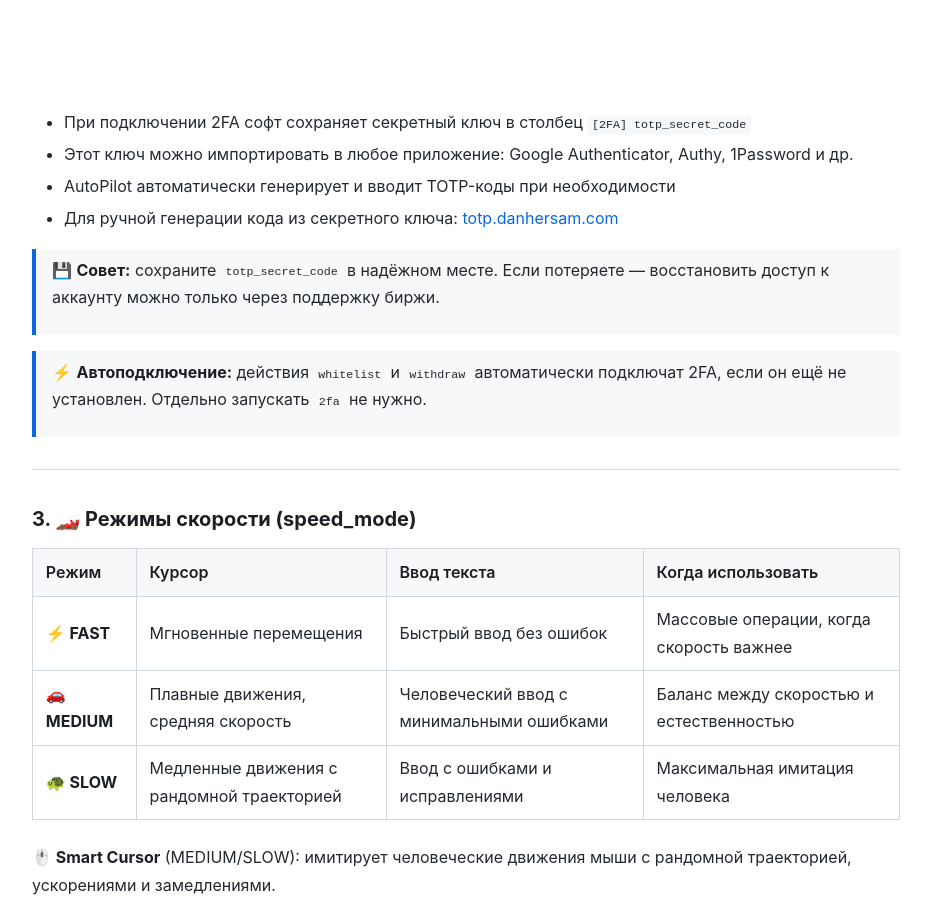
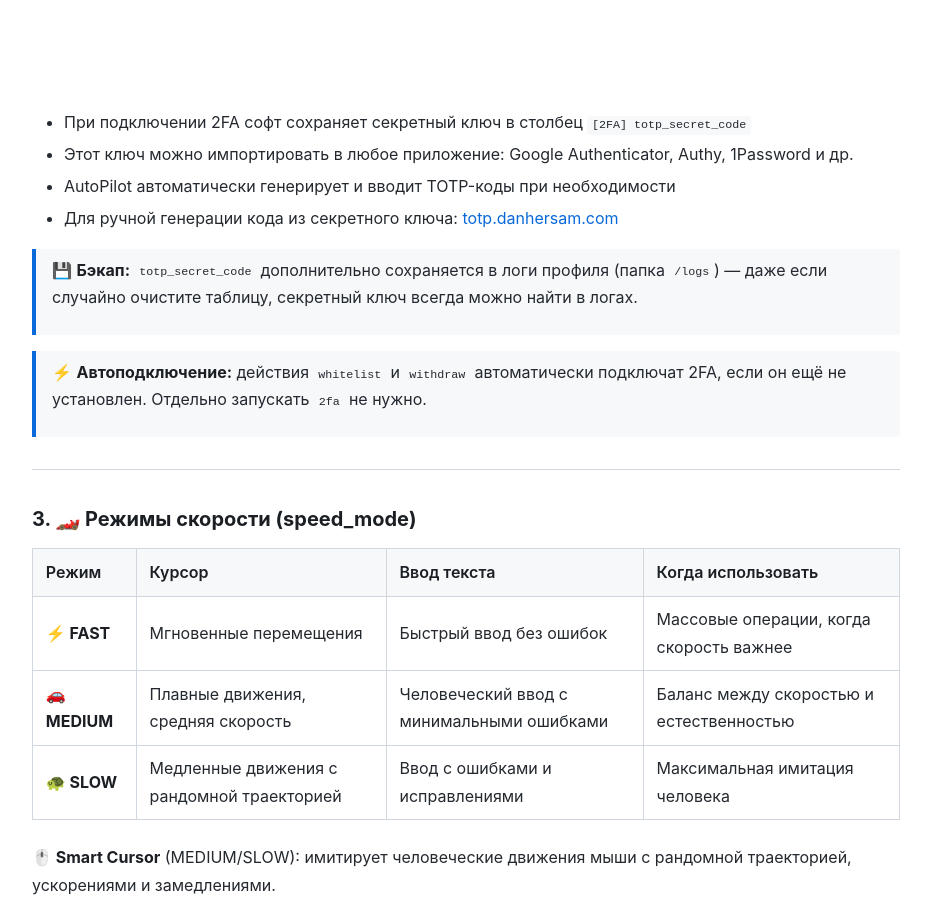
Before and after one commit to AutoPilotSoftware/docs, a Jekyll site: the page built from faq.md, in a window 1280 px wide and 900 px high, scrolled down 2902 px. Shown: the whole window, without its empty margins (174-1105 px from the left). Built offline with Jekyll 4.4.1, drawn with Linux system fonts in a browser that asks for light colours.

Commit message:
update 2FA backup info

```diff
--- a/faq.md
+++ b/faq.md
@@ -70,7 +70,7 @@ flowchart LR
 - AutoPilot автоматически генерирует и вводит TOTP-коды при необходимости
 - Для ручной генерации кода из секретного ключа: [totp.danhersam.com](https://totp.danhersam.com/)
 
-> 💾 **Совет:** сохраните `totp_secret_code` в надёжном месте. Если потеряете — восстановить доступ к аккаунту можно только через поддержку биржи.
+> 💾 **Бэкап:** `totp_secret_code` дополнительно сохраняется в логи профиля (папка `/logs`) — даже если случайно очистите таблицу, секретный ключ всегда можно найти в логах.
 
 > ⚡ **Автоподключение:** действия `whitelist` и `withdraw` автоматически подключат 2FA, если он ещё не установлен. Отдельно запускать `2fa` не нужно.
 
```
